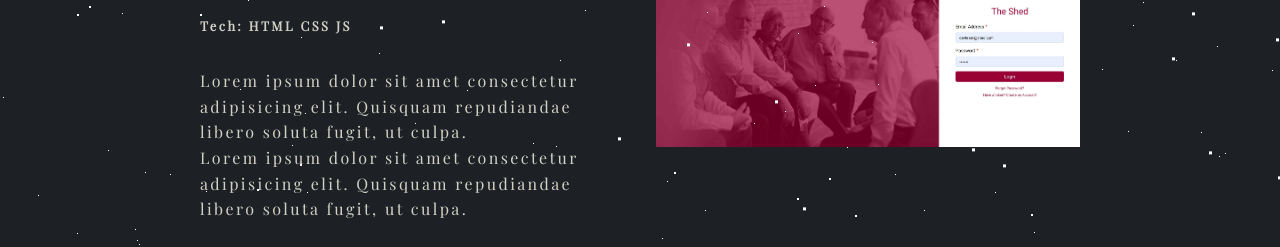
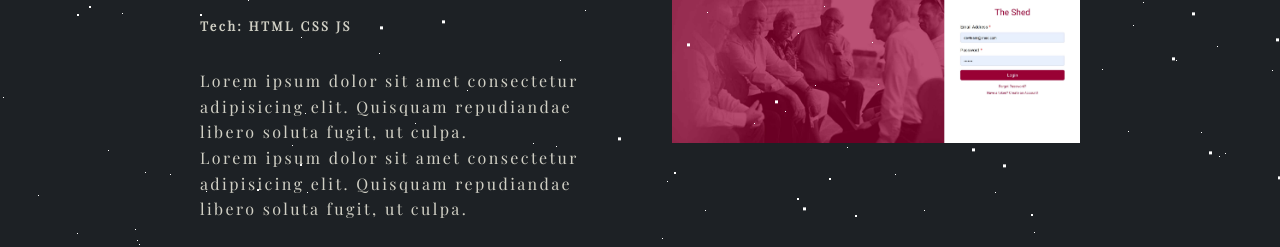
Before and after one commit to Bibek-2022/My-Portfolio, a plain HTML site: page index.html in a window 1280 px wide. Shown: the part 1616-1863 px from the top of the page. Drawn offline with nearby package versions, Linux system fonts and the light colour scheme.

Commit message:
Updated the CSS

```diff
--- a/style.css
+++ b/style.css
@@ -736,7 +736,7 @@ img {
 }
 
 .desc {
-  text-align: justify;
+  text-align: center;
 }
 
 /* Skills */
@@ -769,9 +769,10 @@ img {
   grid-template-columns: 2fr 2fr;
   justify-content: center;
   align-items: center;
-  gap: 2rem;
+  gap: 4rem;
   margin-top: 5rem;
   margin: 2rem;
+  padding-bottom: 5rem;
 }
 .projectimg {
   /* width: 100%; */
```
